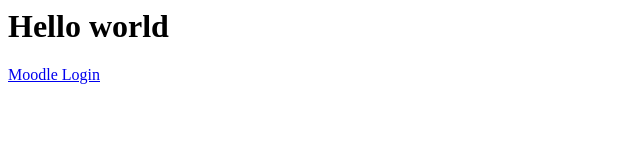
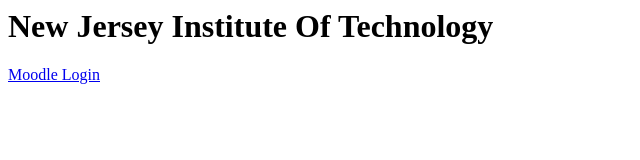
Before and after one commit to tp274/homework2, a plain HTML site: page index.html in a window 1280 px wide. Shown: the whole page, without its empty margins (0-640 px from the left). Drawn offline with Linux system fonts and the light colour scheme.

Commit message:
Updated Header text

```diff
--- a/index.html
+++ b/index.html
@@ -1,3 +1,6 @@
-<html><h1>Hello world </h1>
+<html>
+<h1>
+New Jersey Institute Of Technology
+</h1>
  <a href="http://njit2.mrooms.net/">Moodle Login</a><br></br>
 </html>
```
